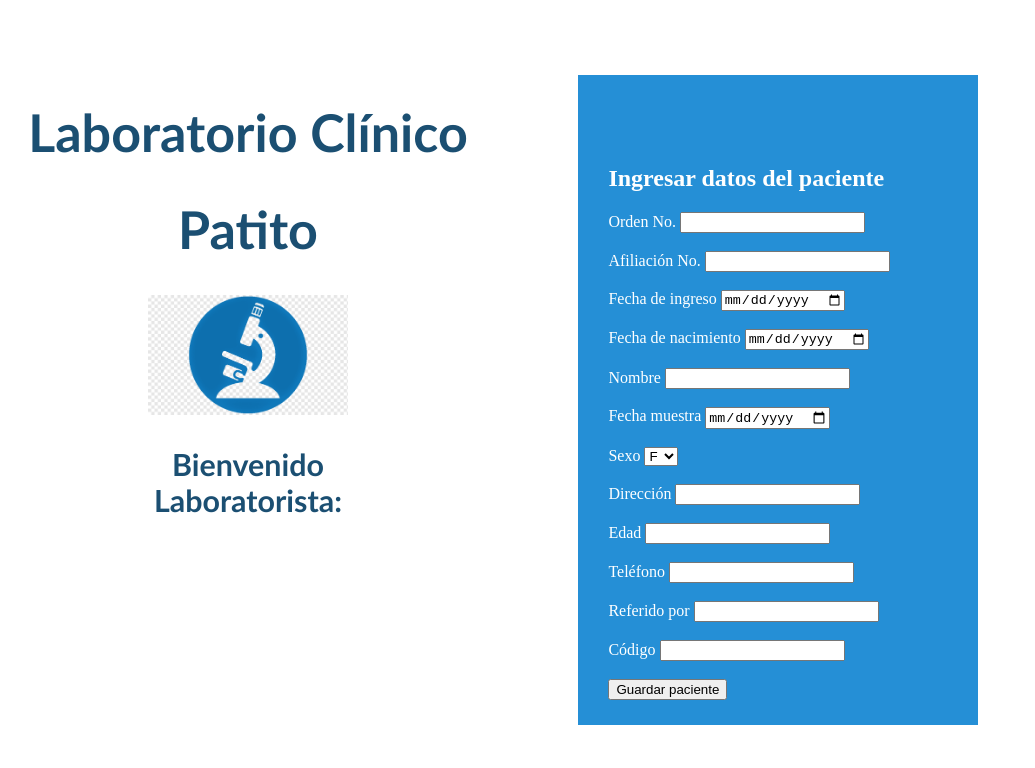
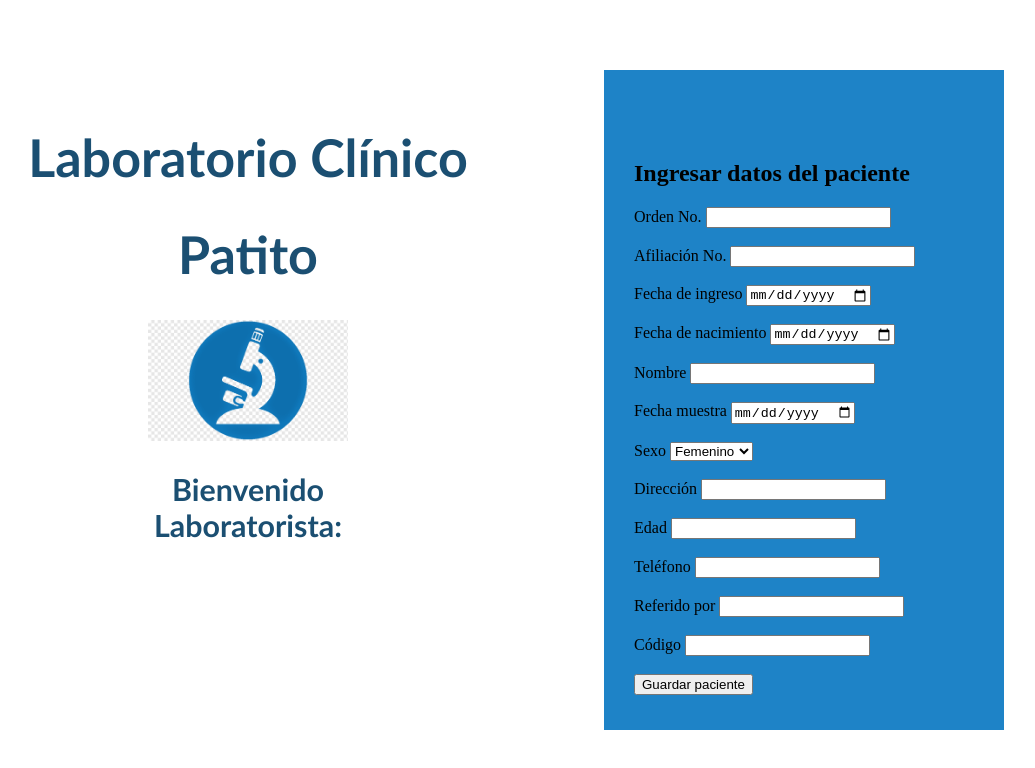
Before and after one commit to YefriGonzalez/ProyectoLaboratorioCl-nico, a website: page source/public/html/Laboratorista/ingresoDatos.html in a window 1280 px wide. Shown: the whole page, without its empty margins (92-1127 px from the left). Drawn offline with Linux system fonts and the light colour scheme; files whose address does not match are found by name.

Commit message:
Cambio en el sexo de la pagina ingresoDatos

```diff
--- a/source/public/css/EstiloLaboratorio/ingresoDatos.css
+++ b/source/public/css/EstiloLaboratorio/ingresoDatos.css
@@ -3,7 +3,7 @@ header{
     font-family: 'Gill Sans', 'Gill Sans MT', Calibri, 'Trebuchet MS', sans-serif;
     color:#1b4f72;
     font-size: 26px;
-    margin-top: 8%;
+    margin-top: 10%;
     margin-left: -600px;
 }
 
@@ -13,13 +13,17 @@ img{
 
 .datosIngreso{
     width: 400px;
-    height: 650px;
-    background: rgb(37, 143, 214);
-    color: white;
+    height: 660px;
+    background: rgb(30, 131, 199);
+    color: black;
     top: 50%;
-    left: 68%;
+    left: 70%;
     position: absolute;
     transform: translate(-50%, -50%);
     box-sizing: border-box;
     padding: 70px 30px;
 }
+
+.form button{
+    background: black;
+}
--- a/source/public/html/Laboratorista/ingresoDatos.html
+++ b/source/public/html/Laboratorista/ingresoDatos.html
@@ -31,8 +31,9 @@
         <div class="col-md-4">
             <label for="inputState" class="form-label">Sexo</label>
             <select id="inputState" class="form-select" aria-placeholder="día/mes/año">
-                <option selected>F</option>
-                <option>M</option>
+                <option selected>Femenino</option>
+                <option>Masculino</option>
+                <option>Sin definir</option>
             </select>
         </div><br/>
         <div class="col-md-6">
@@ -55,7 +56,7 @@
             <label for="inputCod4" class="form-label">Código</label>
             <input type="number" class="form-control" id="inputCod4">
         </div><br>
-        <div class="col-12">
+        <div class="botoncito">
             <button type="submit" class="btn btn-primary">Guardar paciente</button>
         </div>
 </div>
```
